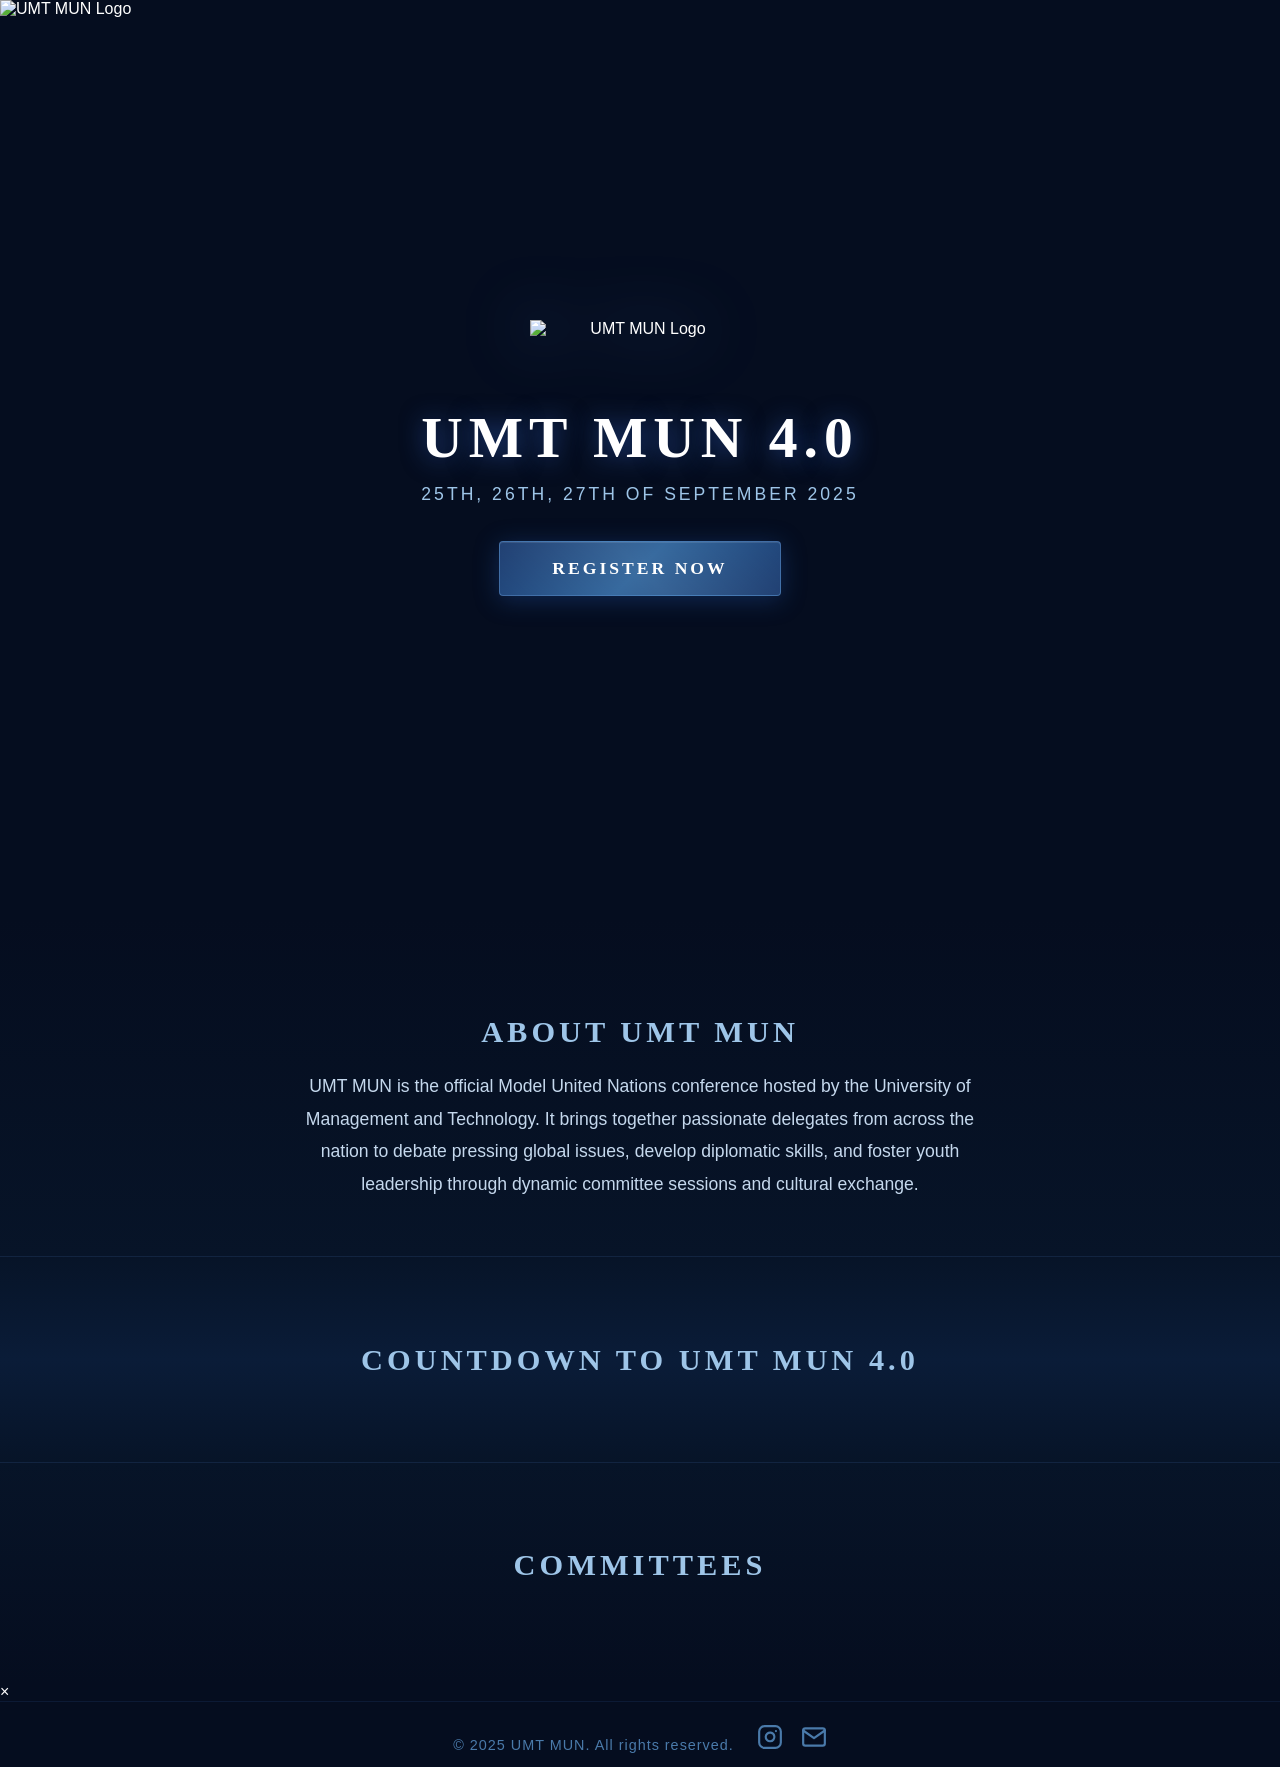
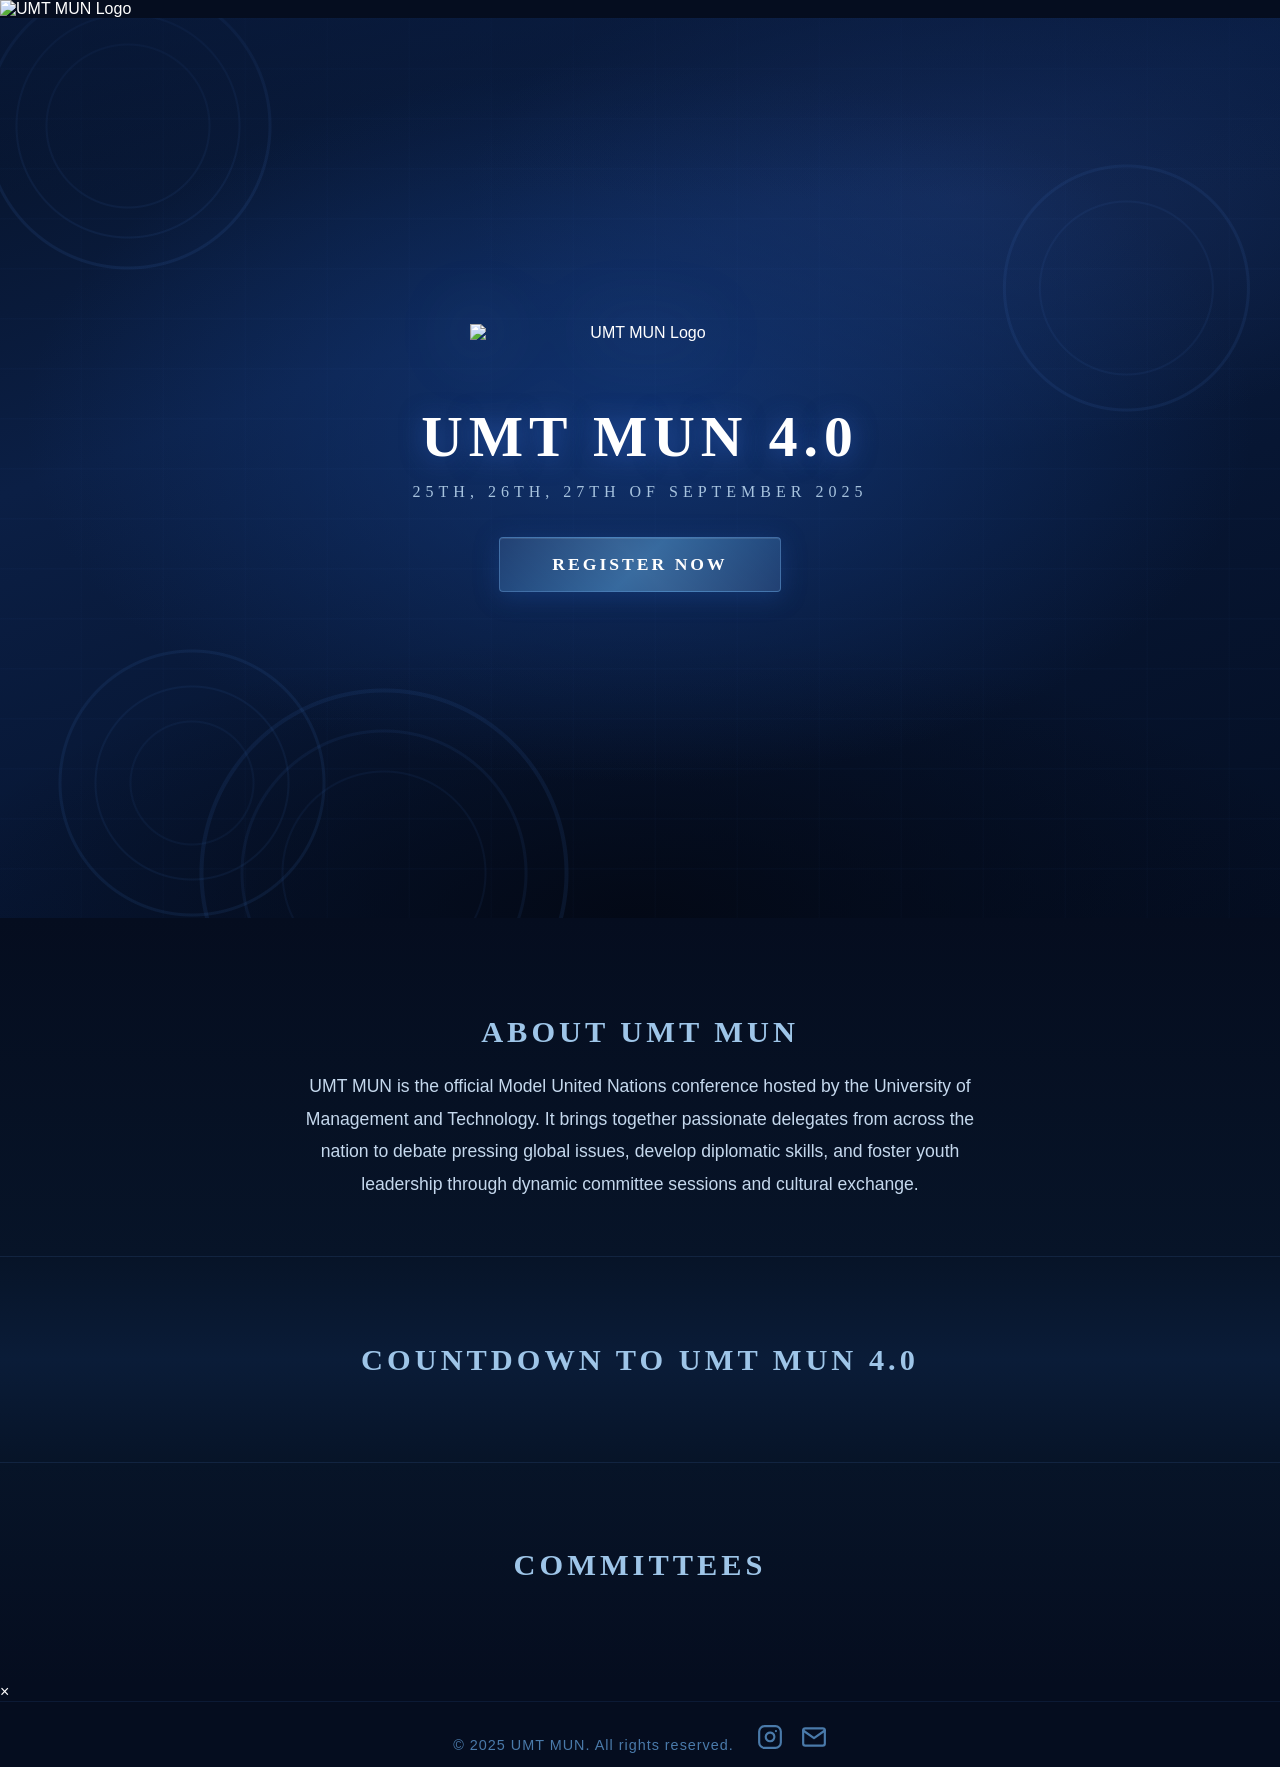

Update styles.css

--- a/styles.css
+++ b/styles.css
@@ -89,12 +89,12 @@ body {
 }
 
 .intro-logo {
-    width: 200px;
-    max-width: 50vw;
+    width: 300px;
+    max-width: 65vw;
     opacity: 0;
     transform: scale(0.3) rotate(-180deg);
     animation: spinIn 1.2s cubic-bezier(0.34, 1.56, 0.64, 1) 0.4s forwards;
-    filter: drop-shadow(0 0 30px rgba(100, 170, 255, 0.7));
+    filter: drop-shadow(0 0 40px rgba(100, 170, 255, 0.85));
     position: relative;
     z-index: 2;
 }
@@ -108,10 +108,10 @@ body {
 
 .intro-glow {
     position: absolute;
-    width: 220px;
-    height: 220px;
+    width: 340px;
+    height: 340px;
     border-radius: 50%;
-    background: radial-gradient(circle, rgba(50, 120, 200, 0.4) 0%, transparent 70%);
+    background: radial-gradient(circle, rgba(50, 120, 200, 0.45) 0%, transparent 70%);
     animation: pulseGlow 2s ease-in-out infinite;
     opacity: 0;
     animation-delay: 1.4s;
@@ -168,18 +168,75 @@ body {
 .hero-bg {
     position: absolute;
     inset: 0;
-    background: url('background.jpg') center center/cover no-repeat;
     z-index: 0;
-    filter: brightness(0.35) saturate(0.7);
+    /* Deep navy base matching the theme */
+    background:
+        /* Faint star field */
+        radial-gradient(1px 1px at 12% 18%, rgba(200,220,255,0.55) 0%, transparent 0%),
+        radial-gradient(1px 1px at 27% 44%, rgba(200,220,255,0.4)  0%, transparent 0%),
+        radial-gradient(1px 1px at 41% 9%,  rgba(200,220,255,0.45) 0%, transparent 0%),
+        radial-gradient(1px 1px at 58% 33%, rgba(200,220,255,0.35) 0%, transparent 0%),
+        radial-gradient(1px 1px at 73% 61%, rgba(200,220,255,0.5)  0%, transparent 0%),
+        radial-gradient(1px 1px at 85% 22%, rgba(200,220,255,0.4)  0%, transparent 0%),
+        radial-gradient(1px 1px at 91% 78%, rgba(200,220,255,0.35) 0%, transparent 0%),
+        radial-gradient(1px 1px at 6%  88%, rgba(200,220,255,0.45) 0%, transparent 0%),
+        radial-gradient(1px 1px at 48% 72%, rgba(200,220,255,0.3)  0%, transparent 0%),
+        radial-gradient(1px 1px at 64% 91%, rgba(200,220,255,0.4)  0%, transparent 0%),
+        /* Large soft glow behind centre */
+        radial-gradient(ellipse 60% 50% at 50% 45%, rgba(20, 60, 130, 0.7) 0%, transparent 80%),
+        /* Ambient cloud-like smear top-right (matches theme mist) */
+        radial-gradient(ellipse 55% 40% at 75% 20%, rgba(30, 55, 110, 0.5) 0%, transparent 70%),
+        /* Bottom vignette */
+        radial-gradient(ellipse 80% 45% at 50% 100%, rgba(3, 8, 20, 0.9) 0%, transparent 70%),
+        /* Base colour */
+        linear-gradient(160deg, #061228 0%, #0b1f45 35%, #071633 65%, #040e22 100%);
+    overflow: hidden;
+}
+
+/* Clock / astrolabe rings rendered as pseudo-elements */
+.hero-bg::before {
+    content: '';
+    position: absolute;
+    inset: 0;
+    background-image:
+        /* Large clock face top-left */
+        radial-gradient(circle at 10% 12%, transparent 140px, rgba(60,110,190,0.13) 141px, rgba(60,110,190,0.13) 143px, transparent 144px),
+        radial-gradient(circle at 10% 12%, transparent 110px, rgba(60,110,190,0.1)  111px, rgba(60,110,190,0.1)  112px, transparent 113px),
+        radial-gradient(circle at 10% 12%, transparent  80px, rgba(60,110,190,0.09) 81px,  rgba(60,110,190,0.09)  82px, transparent  83px),
+        /* Astrolabe wheel bottom-left */
+        radial-gradient(circle at 15% 85%, transparent 130px, rgba(50,100,170,0.14) 131px, rgba(50,100,170,0.14) 133px, transparent 134px),
+        radial-gradient(circle at 15% 85%, transparent  95px, rgba(50,100,170,0.11)  96px, rgba(50,100,170,0.11)  97px, transparent  98px),
+        radial-gradient(circle at 15% 85%, transparent  60px, rgba(50,100,170,0.09)  61px, rgba(50,100,170,0.09)  62px, transparent  63px),
+        /* Clock face right */
+        radial-gradient(circle at 88% 30%, transparent 120px, rgba(60,110,190,0.12) 121px, rgba(60,110,190,0.12) 123px, transparent 124px),
+        radial-gradient(circle at 88% 30%, transparent  85px, rgba(60,110,190,0.09)  86px, rgba(60,110,190,0.09)  87px, transparent  88px),
+        /* Subtle world-map texture lines (faint horizontal bands) */
+        repeating-linear-gradient(0deg, transparent, transparent 48px, rgba(60,110,200,0.03) 49px, rgba(60,110,200,0.03) 50px),
+        repeating-linear-gradient(90deg, transparent, transparent 80px, rgba(60,110,200,0.02) 81px, rgba(60,110,200,0.02) 82px);
+    pointer-events: none;
+}
+
+.hero-bg::after {
+    content: '';
+    position: absolute;
+    inset: 0;
+    /* Zoomed-in zodiac / celestial ring bottom-centre matching theme */
+    background-image:
+        radial-gradient(circle at 30% 95%, transparent 180px, rgba(45, 90, 160, 0.15) 181px, rgba(45,90,160,0.15) 184px, transparent 185px),
+        radial-gradient(circle at 30% 95%, transparent 140px, rgba(45, 90, 160, 0.12) 141px, rgba(45,90,160,0.12) 143px, transparent 144px),
+        radial-gradient(circle at 30% 95%, transparent 100px, rgba(45, 90, 160, 0.1)  101px, rgba(45,90,160,0.1)  102px, transparent 103px),
+        /* Top edge mist */
+        linear-gradient(180deg, rgba(10, 30, 70, 0.45) 0%, transparent 20%);
+    pointer-events: none;
 }
 
 .hero-overlay {
     position: absolute;
     inset: 0;
     background: linear-gradient(180deg,
-        rgba(5, 13, 31, 0.3) 0%,
-        rgba(5, 13, 50, 0.55) 50%,
-        rgba(5, 13, 31, 0.9) 100%);
+        rgba(5, 13, 31, 0.1) 0%,
+        rgba(5, 13, 50, 0.15) 50%,
+        rgba(5, 13, 31, 0.6) 100%);
     z-index: 1;
 }
 
@@ -197,10 +254,10 @@ body {
 }
 
 .hero-logo {
-    width: 220px;
-    max-width: 60vw;
-    margin-bottom: 28px;
-    filter: drop-shadow(0 0 28px rgba(80, 150, 230, 0.65));
+    width: 340px;
+    max-width: 72vw;
+    margin-bottom: 24px;
+    filter: drop-shadow(0 0 36px rgba(80, 150, 230, 0.7));
     animation: heroLogoPulse 4s ease-in-out infinite;
 }
 
@@ -220,13 +277,14 @@ body {
 }
 
 .hero-dates {
-    font-family: 'Raleway', sans-serif;
-    font-size: 1.1rem;
-    font-weight: 500;
+    font-family: 'Cinzel', serif;
+    font-size: 1rem;
+    font-weight: 400;
     margin-bottom: 36px;
-    color: #9ec5e8;
-    letter-spacing: 3px;
+    color: #b8d4ed;
+    letter-spacing: 5px;
     text-transform: uppercase;
+    opacity: 0.9;
 }
 
 .register-btn {
@@ -518,9 +576,9 @@ body {
 /* ===== RESPONSIVE ===== */
 @media (max-width: 700px) {
     .hero-title   { font-size: 2.2rem; letter-spacing: 4px; }
-    .hero-logo    { width: 150px; }
+    .hero-logo    { width: 220px; }
     .intro-title-text { font-size: 1.8rem; }
-    .intro-logo   { width: 130px; }
+    .intro-logo   { width: 200px; }
     .countdown    { gap: 12px; }
     .countdown-item { font-size: 1.6rem; padding: 14px 18px; min-width: 68px; }
     .modal-content { padding: 44px 20px 32px; }
